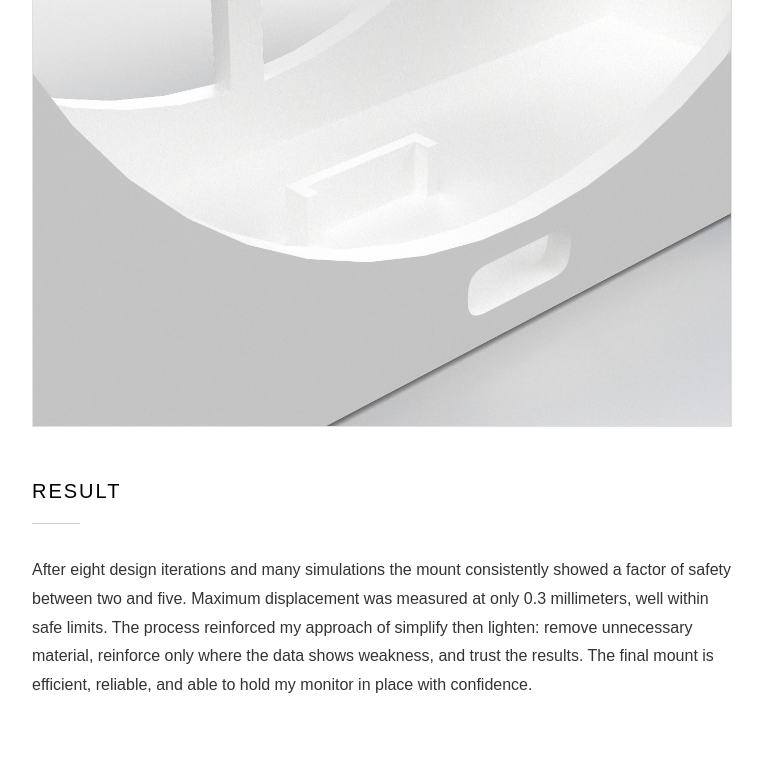
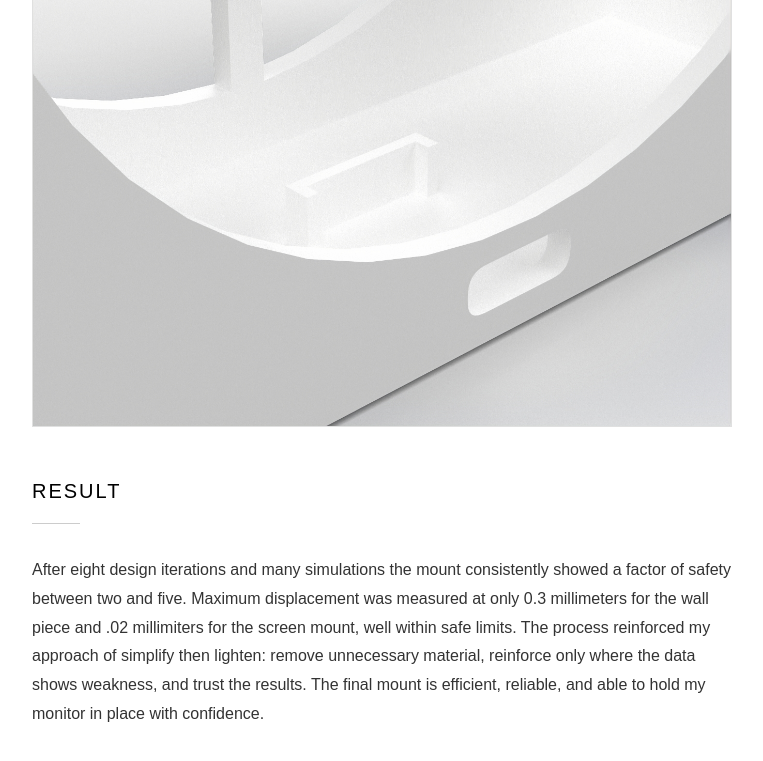
Before and after one commit to ppmmmcc1/ppmmmcc1.github.io, a plain HTML site: page project-10.html in a window 1280 px wide. Shown: the part 1992-2753 px from the top of the page, without its empty margins (258-1021 px from the left). Drawn offline with Linux system fonts and the light colour scheme.

Commit message:
Update project-10.html

```diff
--- a/project-10.html
+++ b/project-10.html
@@ -55,7 +55,7 @@
                         <h2 class="section-heading">RESULT</h2>
                         <div class="section-divider"></div>
                         <p class="section-text">
-                            After eight design iterations and many simulations the mount consistently showed a factor of safety between two and five. Maximum displacement was measured at only 0.3 millimeters, well within safe limits. The process reinforced my approach of simplify then lighten: remove unnecessary material, reinforce only where the data shows weakness, and trust the results. The final mount is efficient, reliable, and able to hold my monitor in place with confidence.
+                            After eight design iterations and many simulations the mount consistently showed a factor of safety between two and five. Maximum displacement was measured at only 0.3 millimeters for the wall piece and .02 millimiters for the screen mount, well within safe limits. The process reinforced my approach of simplify then lighten: remove unnecessary material, reinforce only where the data shows weakness, and trust the results. The final mount is efficient, reliable, and able to hold my monitor in place with confidence.
                         </p>
                     </section>
                 </div>
```
